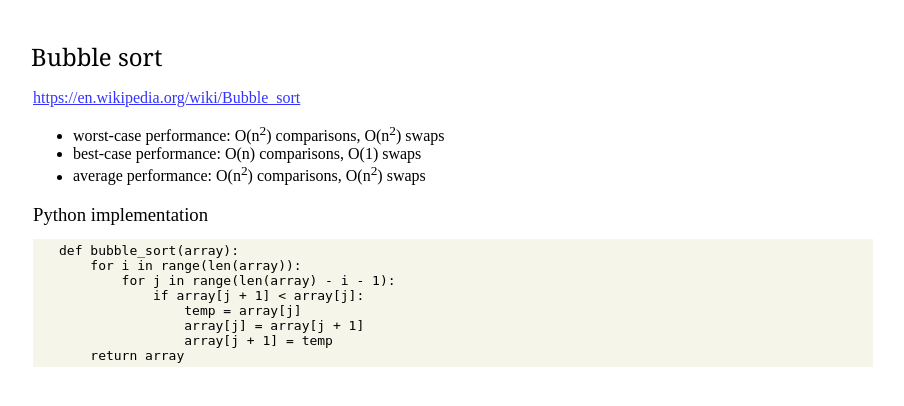
After one commit to zhelyabuzhsky/homepage, a Flask app: page /algorithms/bubble_sort in a window 1280 px wide. The commit adds this page. Shown: the top 406 px of the page, without its empty margins (7-911 px from the left). Run offline with Flask 2, Linux system fonts and the light colour scheme.

Commit message:
Added bubble sort algorithm page

```diff
--- a/main.py
+++ b/main.py
@@ -8,6 +8,16 @@ def index():
     return render_template("index.html")
 
 
+@app.route("/algorithms")
+def algorithms():
+    return render_template("algorithms.html")
+
+
+@app.route("/algorithms/bubble_sort")
+def algorithms_bubble_sort():
+    return render_template("bubble_sort.html")
+
+
 @app.errorhandler(404)
 def page_not_found(e):
     return render_template("404.html"), 404
--- a/static/style.css
+++ b/static/style.css
@@ -1,4 +1,37 @@
 body {
     padding-top: 2em;
     padding-left: 2em;
+    color: #000000;
+    font-size: 1em;
+    font-family: Times New Roman, serif;
 }
+
+a {
+    color: #3333FF;
+}
+
+a:visited {
+    color: #CC00CC;
+}
+
+h1 {
+    font-size: 1.5em;
+    font-weight: normal;
+    margin: 0;
+    position: relative;
+    top: 0;
+    left: -2px;
+    z-index: 2;
+    font-family: Georgia, serif;
+}
+
+h3 {
+    font-weight: normal;
+    margin-bottom: 0.3em;
+}
+
+pre {
+    background-color: #F5F5EA;
+    width: 65%;
+    padding: 0.3em 1em 0.3em 2em;
+}
--- /dev/null
+++ b/templates/bubble_sort.html
@@ -0,0 +1,26 @@
+{% extends "layout.html" %}
+
+{% block title %}Bubble sort{% endblock %}
+
+{% block content %}
+    <h1>Bubble sort</h1>
+    <p>
+        <a href="https://en.wikipedia.org/wiki/Bubble_sort">https://en.wikipedia.org/wiki/Bubble_sort</a>
+    </p>
+    <ul>
+        <li>worst-case performance: О(n<sup>2</sup>) comparisons, О(n<sup>2</sup>) swaps</li>
+        <li>best-case performance: О(n) comparisons, О(1) swaps</li>
+        <li>average performance: О(n<sup>2</sup>) comparisons, О(n<sup>2</sup>) swaps</li>
+    </ul>
+    <h3>Python implementation</h3>
+    <pre>
+def bubble_sort(array):
+    for i in range(len(array)):
+        for j in range(len(array) - i - 1):
+            if array[j + 1] < array[j]:
+                temp = array[j]
+                array[j] = array[j + 1]
+                array[j + 1] = temp
+    return array
+</pre>
+{% endblock %}
--- /dev/null
+++ b/templates/layout.html
@@ -0,0 +1,23 @@
+<!doctype html>
+<html>
+<head>
+    <!-- Global site tag (gtag.js) - Google Analytics -->
+    <script async src="https://www.googletagmanager.com/gtag/js?id=UA-46277263-3"></script>
+    <script>
+        window.dataLayer = window.dataLayer || [];
+
+        function gtag() {
+            dataLayer.push(arguments);
+        }
+
+        gtag('js', new Date());
+        gtag('config', 'UA-46277263-3');
+    </script>
+    <title>{% block title %}{% endblock %}</title>
+    <link rel="icon" type="image/png" href="{{ url_for('static', filename='favicon.png') }}"/>
+    <link type="text/css" rel="stylesheet" href="{{ url_for('static', filename='style.css') }}">
+</head>
+<body>
+{% block content %}{% endblock %}
+</body>
+</html>
```
Also changed, not shown: templates/404.html (+5 -22 lines), templates/algorithms.html (added, +10 -0 lines), templates/index.html (+4 -21 lines).
